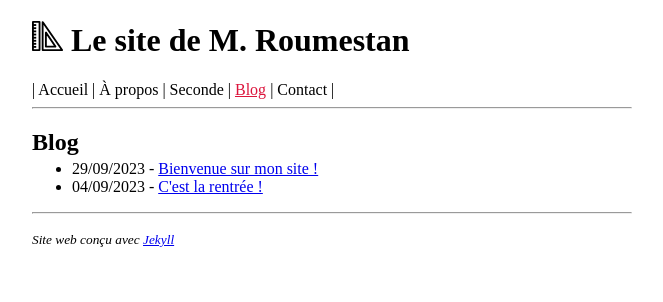
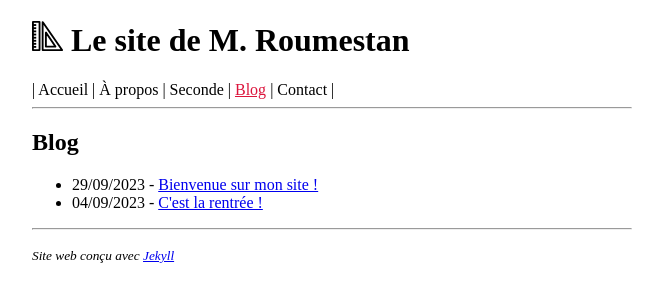
Before and after one commit to roumesta/roumestan.github.io, a Jekyll site: the page built from blog.html, in a window 1280 px wide. Shown: the top 302 px of the page, without its empty margins (308-971 px from the left). Built offline with Jekyll 4.4.1, drawn with Linux system fonts in a browser that asks for light colours.

Commit message:
Update main.scss

```diff
--- a/_sass/main.scss
+++ b/_sass/main.scss
@@ -32,9 +32,6 @@ h4 + ul {
     margin-top: -1em;
 }
 
-h2 + ul {
-    margin-top: -1em;
-}
 
 .img-responsive {
     max-width: 100%;
```
